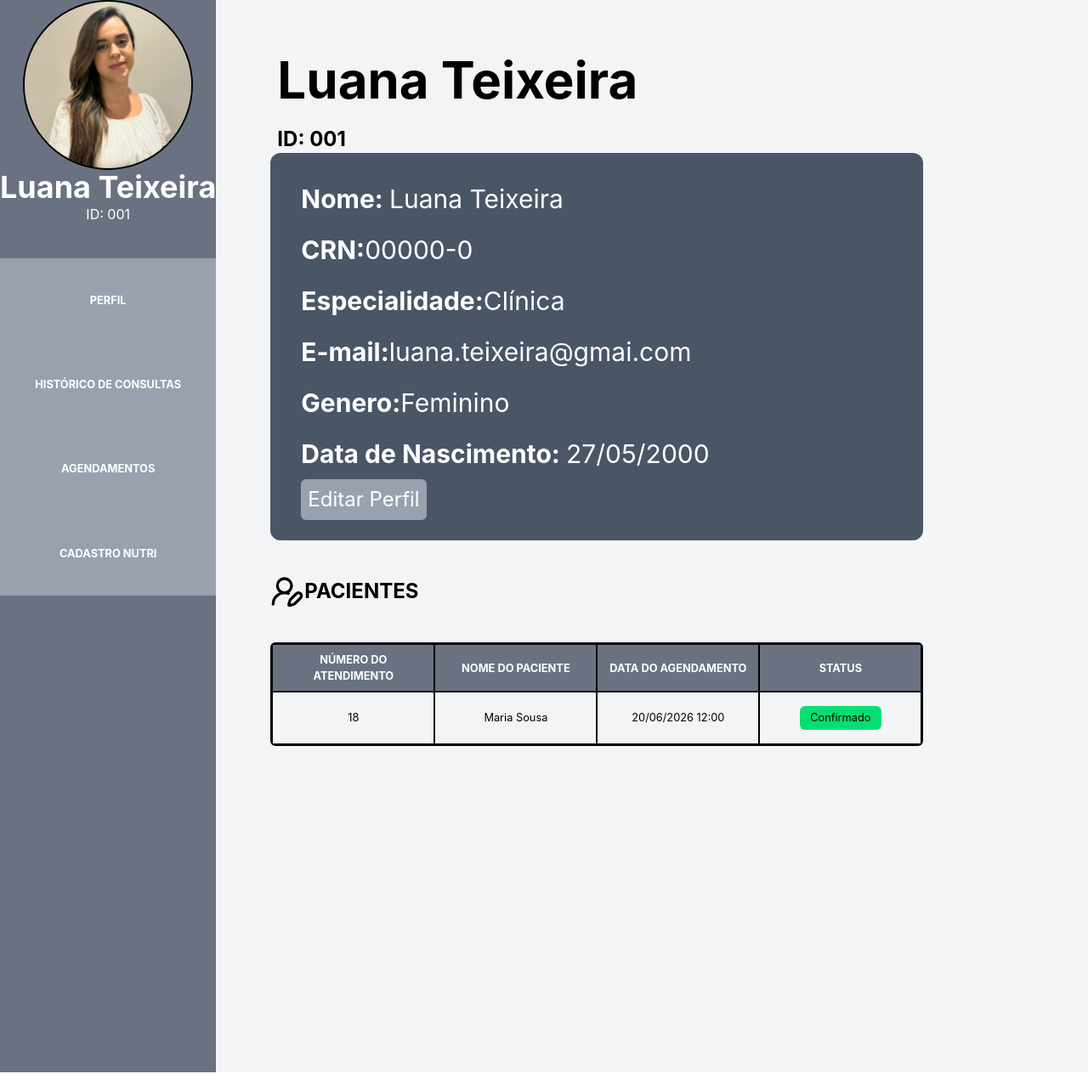
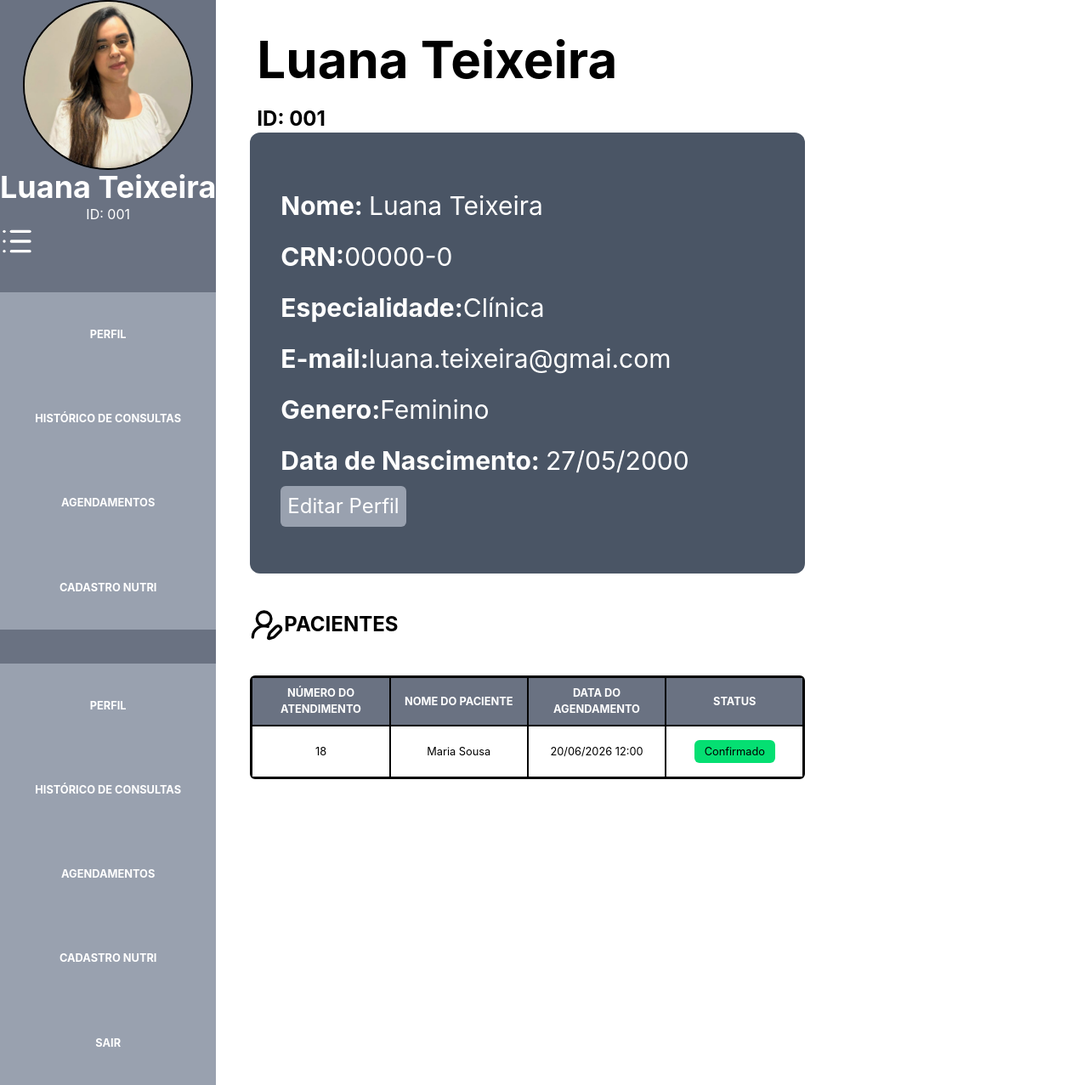
Before and after one commit to Conselh0/Datadiet, a React (Vite) app: page /Admin in a window 1280 px wide. Shown: the whole page at 85% size. Built offline with nearby package versions, Linux system fonts and the light colour scheme.

Commit message:
Menu hamburguer feito

```diff
--- a/src/components/Sidebar.jsx
+++ b/src/components/Sidebar.jsx
@@ -1,12 +1,16 @@
 import { Link } from "react-router-dom";
+import { useState } from "react";
+import { List } from "lucide-react";
 
 function Sidebar() {
+  const [isOpen, setIsOpen] = useState(false);
+
   return (
-    <div className="w-screen lg:w-fit lg:min-h-screen lg:w-70 bg-gray-500">
+    <div className="w-screen flex flex-row lg:flex-col lg:w-fit lg:min-h-screen lg:w-70 bg-gray-500">
       <img
         src="/img/luana.png"
         alt=""
-        className="rounded-[300px] border-2 w-30 lg:w-50 m-auto"
+        className="rounded-[300px] border-2 w-20 lg:w-50 m-auto"
       />
       <p className="hidden lg:block lg:text-white lg:text-center lg:text-4xl lg:font-bold">
         Luana Teixeira <br />
@@ -15,7 +19,15 @@ function Sidebar() {
         ID: 001 {/*Colocar com props o id dinâmico aqui */}
       </p>
 
-      <section className="flex lg:flex-col lg:text-center lg:mt-10 text-white bg-gray-400 font-bold">
+      <button onClick={() => setIsOpen(!isOpen)}>
+        <List
+          className="hidden sm:block cursor-pointer"
+          color="white"
+          size={40}
+        />
+      </button>
+
+      <section className="hidden lg:flex lg:flex-col lg:text-center lg:mt-10 text-white bg-gray-400 font-bold">
         <Link
           to="/Admin"
           className="flex items-center w-full justify-center text-center md:text-[50%] lg:text-[1vw] p-5 lg:p-10 hover:bg-gray-600 transition-colors duration-200"
@@ -41,6 +53,44 @@ function Sidebar() {
           CADASTRO NUTRI
         </Link>
       </section>
+      {/*O que faz o interruptor do useState funcionar */}
+
+      {/*O que vai linkar o button com os links*/}
+      <section
+        className={`${isOpen ? "block" : "hidden"} flex-col lg:flex lg:flex-col text-center mt-4 lg:mt-10 text-white bg-gray-400 font-bold w-full`}
+      >
+        <Link
+          to="/Admin"
+          className="flex items-center w-full justify-center text-center md:text-[50%] lg:text-[1vw] p-5 lg:p-10 hover:bg-gray-600 transition-colors duration-200"
+        >
+          PERFIL
+        </Link>
+        <Link
+          to="/Admin/Historico"
+          className="flex items-center w-full justify-center text-center md:text-[50%] lg:text-[1vw] p-5 lg:p-10 hover:bg-gray-600 transition-colors duration-200"
+        >
+          HISTÓRICO DE CONSULTAS
+        </Link>
+        <Link
+          to="/Admin/Agendamentos"
+          className="flex items-center w-full justify-center text-center md:text-[50%] lg:text-[1vw] p-5 lg:p-10 hover:bg-gray-600 transition-colors duration-200"
+        >
+          AGENDAMENTOS
+        </Link>
+        <Link
+          to="#"
+          className="flex items-center w-full justify-center text-center md:text-[50%] lg:text-[1vw] p-5 lg:p-10 hover:bg-gray-600 transition-colors duration-200"
+        >
+          CADASTRO NUTRI
+        </Link>
+
+        <Link
+          to="/"
+          className="flex items-center w-full justify-center text-center md:text-[50%] lg:text-[1vw] p-5 lg:p-10 hover:bg-gray-600 transition-colors duration-200"
+        >
+          SAIR
+        </Link>
+      </section>
     </div>
   );
 }
--- a/src/layouts/AdminDashboard.jsx
+++ b/src/layouts/AdminDashboard.jsx
@@ -5,13 +5,11 @@ import Sidebar from "../components/Sidebar";
 function AdminDashboard() {
   return (
     // O 'flex' aqui garante que a Sidebar fique do lado do conteúdo do Outlet
-    <div className="flex flex-col lg:flex-row min-h-screen bg-gray-100">
+    <div className="flex flex-col lg:flex-row min-h-scren">
       <Sidebar />
 
       {/* O 'flex-1' faz o Outlet ocupar todo o resto do espaço da tela */}
-      <main className="flex-1 bg-gray-100 p-6">
-        <Outlet />
-      </main>
+      <Outlet />
     </div>
   );
 }
--- a/src/pages/AdminHome.jsx
+++ b/src/pages/AdminHome.jsx
@@ -11,7 +11,7 @@ function AdminHome() {
           <p className="lg:text-2xl lg:font-bold">ID: 001</p>{" "}
           {/*Arrumar com props */}
         </div>
-        <main className=" flex flex-col bg-gray-600 rounded-xl p-3 w-[60vw] h-full text-white text-3xl align-center justify-center text-justify">
+        <main className=" flex flex-col w-full bg-gray-600 rounded-xl p-3 w-[60vw] h-full text-white text-3xl align-center justify-center text-justify">
           <div className="p-3">
             <p className="p-3">
               {" "}
```
